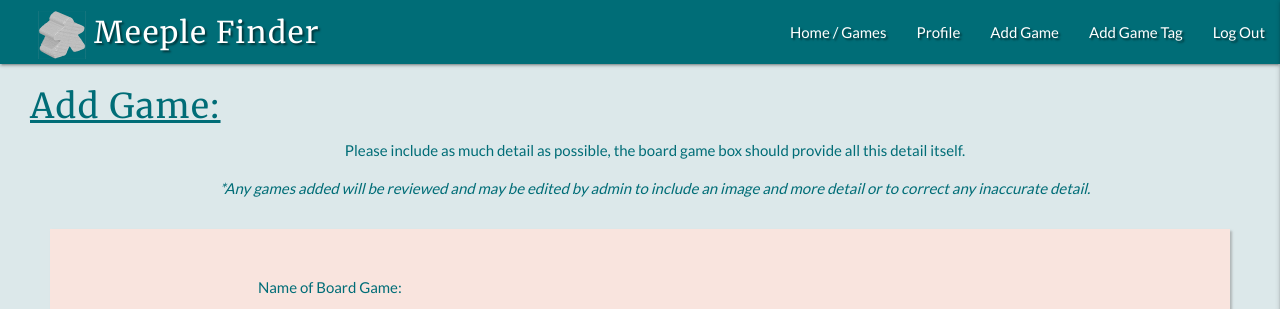
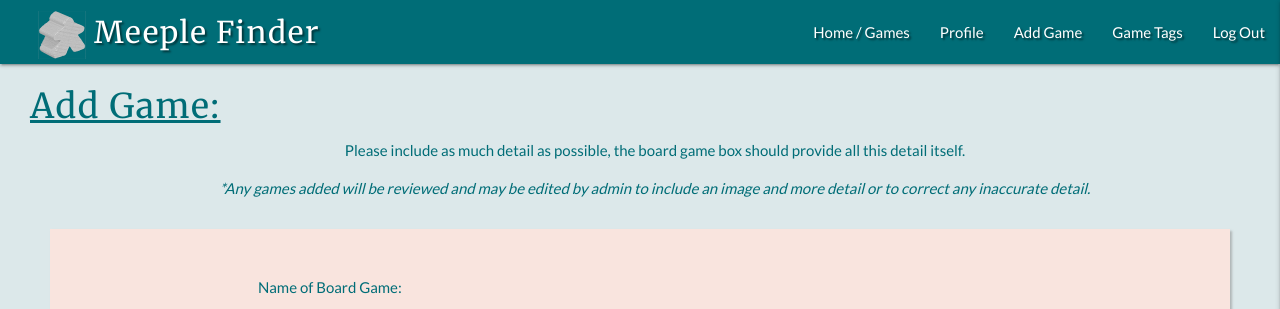
Before and after one commit to Vivioli87/meeple_finder, a Flask app: page /add_game in a window 1280 px wide. Shown: the top 309 px of the page. Run offline with Flask 2, Linux system fonts and the light colour scheme; the visitor is signed in with stand-in values (Sample User, id 1); a database or web service that is not in the repository returns one stand-in record (values such as "Sample title"); some libraries are stand-ins or nearby versions.

Commit message:
updated links on side nav bar as per previous commit on main nav

```diff
--- a/templates/base.html
+++ b/templates/base.html
@@ -33,7 +33,7 @@
                             <li><a href="{{ url_for('get_games') }}">Home / Games</a></li>
                             <li><a href="{{ url_for('profile', username=session['user']) }}">Profile</a></li>
                             <li><a href="{{ url_for('add_game') }}">Add Game</a></li>
-                            <li><a href="{{ url_for('add_tag') }}">Add Game Tag</a></li>
+                            <li><a href="{{ url_for('add_tag') }}">Game Tags</a></li>
                             <li><a href="{{ url_for('logout') }}">Log Out</a></li>
                         {% else %}
                             <li><a href="{{ url_for('games_non_user') }}">Home / Games</a></li>
@@ -46,13 +46,15 @@
 
             <!--mobile sidenav-->
             <ul class="sidenav teal lighten-3" id="mobile-demo">
-                <li><a href="{{ url_for('get_games') }}">Home</a></li>
-                <li><a href="{{ url_for('get_games') }}">Games</a></li>
+
                     {% if session.user %}
+                        <li><a href="{{ url_for('get_games') }}">Home/Games</a></li>
                         <li><a href="{{ url_for('profile', username=session['user']) }}">Profile</a></li>
                         <li><a href="{{ url_for('add_game') }}">Add Game</a></li>
+                        <li><a href="{{ url_for('add_tag') }}">Game Tags</a></li>
                         <li><a href="{{ url_for('logout') }}">Log Out</a></li>
                     {% else %}
+                        <li><a href="{{ url_for('games_non_user') }}">Home/Games</a></li>
                         <li><a href="{{ url_for('login') }}">Log In</a></li>
                         <li><a href="{{ url_for('register') }}">Register</a></li>
                     {% endif %}
```
